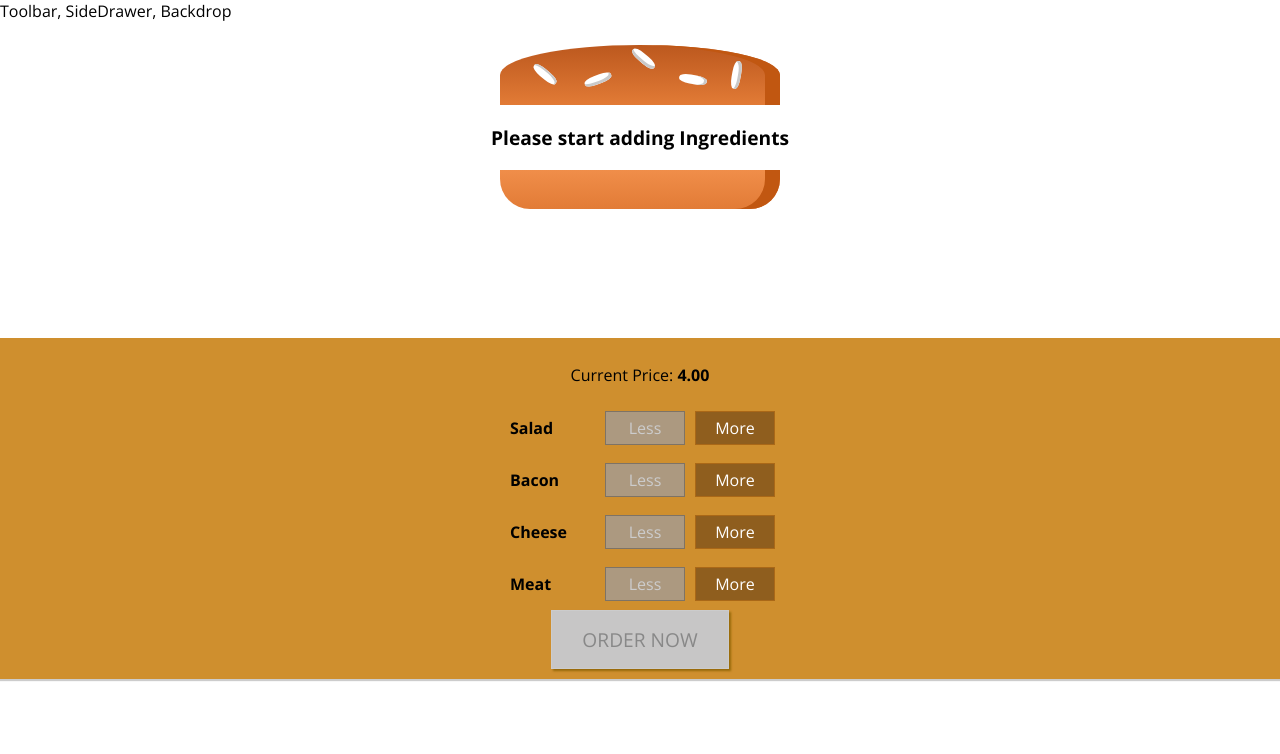
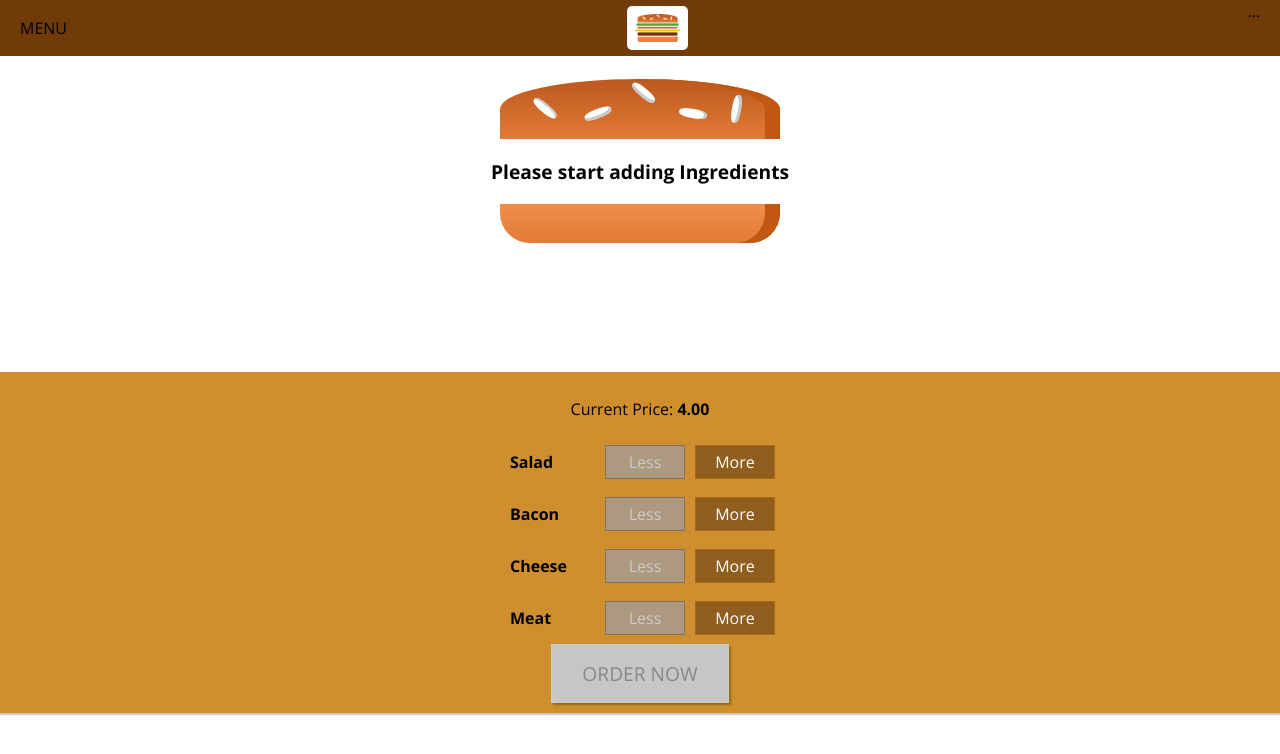
Before and after one commit to MisaelCalvillo/burger-maker-reactjs, a React app: page / in a window 1280 px wide. Shown: the top 754 px of the page. Built offline with nearby package versions, Linux system fonts and the light colour scheme.

Commit message:
React: Add a Logo to the App

```diff
--- a/src/components/Layout/Layout.css
+++ b/src/components/Layout/Layout.css
@@ -1,3 +1,3 @@
 .Content {
-  margin-top: 16px;
+  margin-top: 72px;
 }
--- a/src/components/Layout/Layout.js
+++ b/src/components/Layout/Layout.js
@@ -2,10 +2,11 @@
 
 import Aux from './../../hoc/Aux';
 import classes from './Layout.css';
+import Toolbar from './../Navigation/Toolbar/Toolbar';
 
 const layout = (props) => (
   <Aux>
-    <div>Toolbar, SideDrawer, Backdrop</div>
+    <Toolbar />
     <main className={classes.Content}>
       {props.children}
     </main>
--- /dev/null
+++ b/src/components/Logo/Logo.css
@@ -0,0 +1,11 @@
+.Logo {
+  background-color: white;
+  padding: 8px;
+  height: 80%;
+  box-sizing: border-box;
+  border-radius: 5px;
+}
+
+.Logo img {
+  height: 100%;
+}
--- /dev/null
+++ b/src/components/Logo/Logo.js
@@ -0,0 +1,12 @@
+import React from 'react';
+
+import burgerLogo from './../../assets/images/burger-logo.png';
+import classes from './Logo.css';
+
+const logo = (props) => (
+  <div className={classes.Logo}>
+    <img src={burgerLogo} alt="My Burger" />
+  </div>
+);
+
+export default logo;
--- /dev/null
+++ b/src/components/Navigation/Toolbar/Toolbar.css
@@ -0,0 +1,19 @@
+.Toolbar {
+  height: 56px;
+  width: 100%;
+  position: fixed;
+  top: 0;
+  left: 0;
+  background-color: #703B09;
+  display: flex;
+  justify-content: space-between;
+  align-items: center;
+  padding: 0 20px;
+  box-sizing: border-box;
+  z-index: 90;
+}
+
+.Toolbar nav {
+  height: 100%;
+
+}
--- /dev/null
+++ b/src/components/Navigation/Toolbar/Toolbar.js
@@ -0,0 +1,16 @@
+import React from 'react';
+
+import classes from './Toolbar.css';
+import Logo from './../../../components/Logo/Logo';
+
+const toolbar = (props) => (
+  <header className={classes.Toolbar}>
+    <div>MENU</div>
+    <Logo />
+    <nav>
+      ...
+    </nav>
+  </header>
+);
+
+export default toolbar;
```
Also changed, not shown: src/assets/images/burger-logo.png (added).
